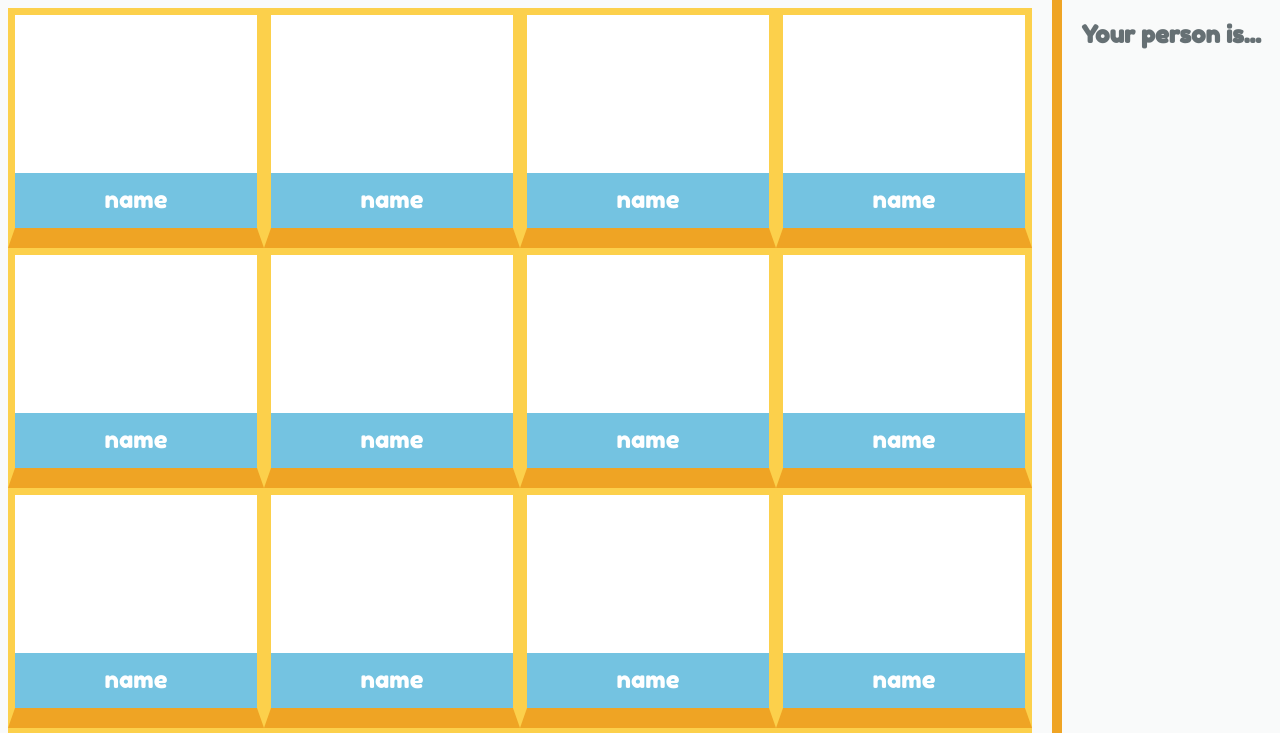
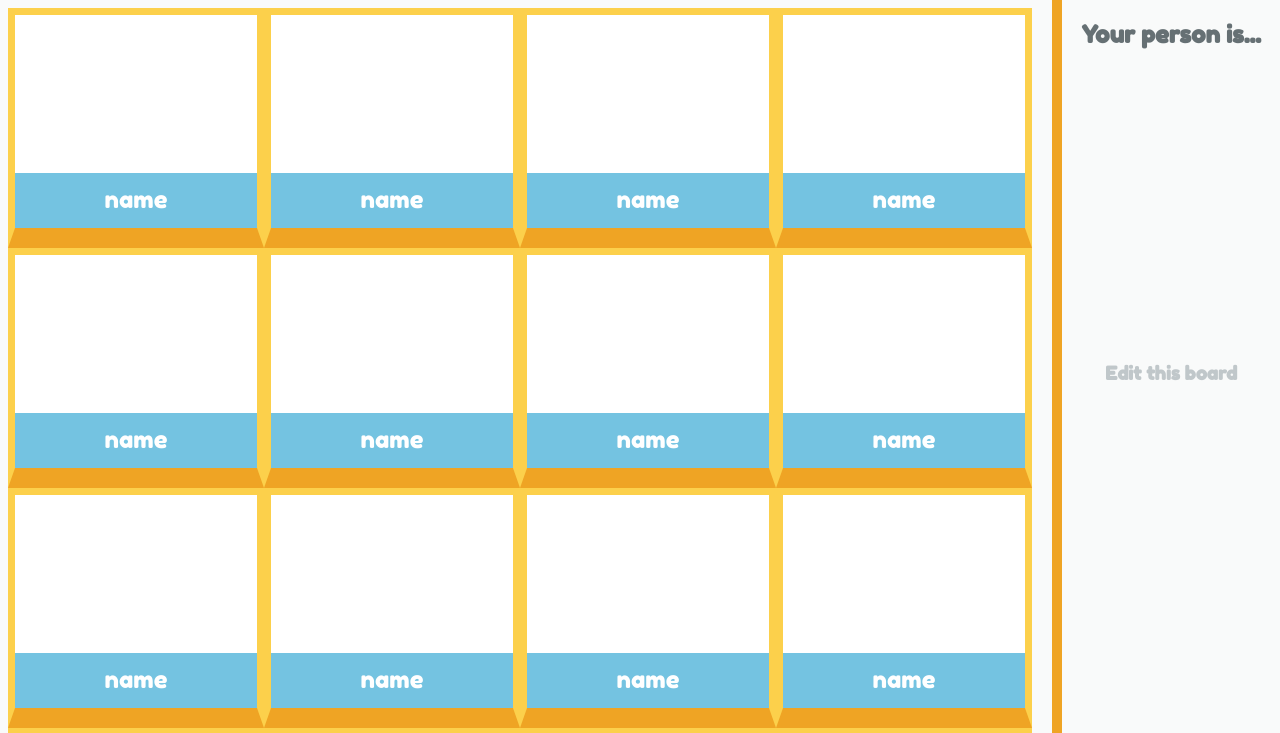
Before and after one commit to aprobert-li/guesswho, a website: page static/play.html in a window 1280 px wide. Shown: the top 733 px of the page. Drawn offline with nearby package versions, Linux system fonts and the light colour scheme; no server answers.

Commit message:
some ui changes

```diff
--- a/server.js
+++ b/server.js
@@ -5,8 +5,8 @@ const db_pword="test123";
 const db_name="guesswho";
 const dburl = `mongodb+srv://user1:${db_pword}@arpcluster-ptido.azure.mongodb.net/${db_name}?retryWrites=true&w=majority`;
 //const dburl = process.env.MONGODB_URI;
-//var port = process.env.PORT || 8000;
-var port = 8000;
+var port = process.env.PORT || 8000;
+
 
 app.use(express.static(__dirname+'/static'));
 app.use(express.json());
--- a/static/play.html
+++ b/static/play.html
@@ -113,9 +113,7 @@
         <div id="sidebar">
             <h2 id="yourperson">Your person is...</h2>
             <div id="chosenperson"></div>
-            <div id="edit">
-                <a href="/update.html"><h3 id="editText">Edit this board</h3></a>
-            </div>
+            <a id="editlink" href="/update.html"><h3 id="editText">Edit this board</h3></a>
         </div>
 
     <script src="play.js"></script>
--- a/static/style.css
+++ b/static/style.css
@@ -104,16 +104,15 @@ body {
   height: 23vh;
   background-size: cover;
   background-repeat: no-repeat;
+  margin-bottom: 50%;
 }
 
-#edit {
-  position: fixed;
-  bottom: 0;
-  color: #667074;
+#editlink {
+  text-decoration: none;
+  text-align: center;
+  color: #C0C7CA;
 }
-#editText {
-  text-align: center;
-}
+
 
 @media only screen and (max-device-width: 600px) {
   #board-container {
```
